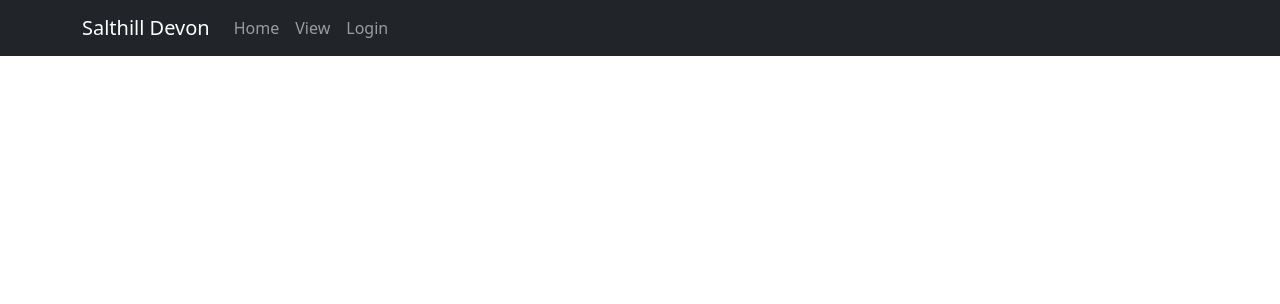
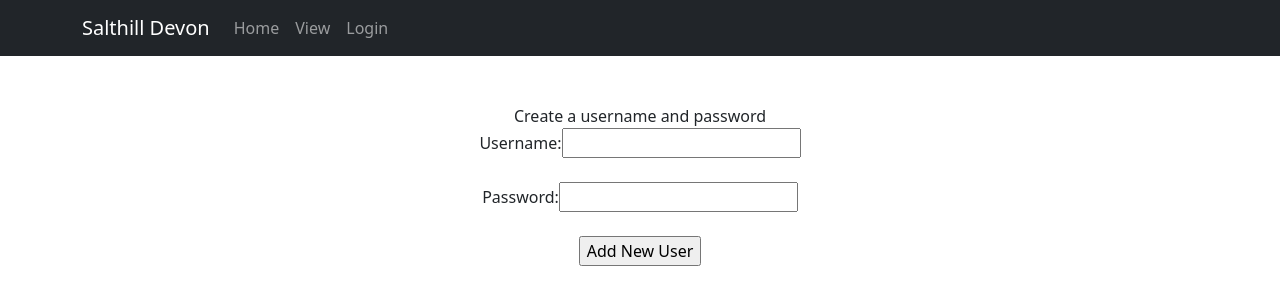
Before and after one commit to EoinieLawless/professional-practice-it, a React (Create React App) app in the folder dromsoccer/: page /register in a window 1280 px wide. Shown: the top 304 px of the page. Built offline with nearby package versions, Linux system fonts and the light colour scheme.

Commit message:
RegisterPage

```diff
--- a/dromsoccer/src/App.js
+++ b/dromsoccer/src/App.js
@@ -5,6 +5,7 @@ import Navbar from 'react-bootstrap/Navbar';
 import Container from 'react-bootstrap/Container';
 import Nav from 'react-bootstrap/Nav';
 import { Login } from './Pages/login';
+import { Register } from './Pages/register'
 import { CageView } from './Pages/cageView';
 import { CageViewTestView } from './Pages/cageViewTestView';
 
@@ -34,6 +35,7 @@ class App extends React.Component {
             <Route path='/' element={<CageView></CageView>}></Route>
             <Route path='/view' element={<CageViewTestView></CageViewTestView>}></Route>
             <Route path='/login' element={<Login></Login>}></Route>
+            <Route path='/register' element={<Register></Register>}></Route>
           </Routes>
           </div>
       </Router>
--- a/dromsoccer/src/Pages/login.js
+++ b/dromsoccer/src/Pages/login.js
@@ -25,11 +25,12 @@ export class Login extends React.Component {
     }
 
     render() {
-        const { errors } = this.state;
+
         return (
             <div>
                 <form className="form">
-
+<br></br>
+<br></br>
                     <label htmlFor="username">Username:</label>
                     <input
                         className="form__input"
@@ -39,7 +40,8 @@ export class Login extends React.Component {
                         id="username"
                         required
                     />
-
+<br></br>
+<br></br>
                     <label htmlFor="password">Password:</label>
                     <input
                         className="form__input"
@@ -49,6 +51,14 @@ export class Login extends React.Component {
                         value={this.state.password}
                         required
                     />
+<br></br>
+<br></br>
+                    <text>Don't have an account, register below</text>
+                    <br></br>
+                    <Link to="/register"><button>
+                      Register
+                    </button>
+                    </Link>
                 </form>
             </div>
         );
--- /dev/null
+++ b/dromsoccer/src/Pages/register.js
@@ -0,0 +1,94 @@
+import React from "react";
+import { Link } from "react-router-dom";
+import axios from "axios";
+
+
+export class Register extends React.Component {
+    constructor(){
+        super();
+
+        this.handleSubmit = this.handleSubmit.bind(this);
+        this.onChangeUsername = this.onChangeUsername.bind(this);
+        this.onChangePassword = this.onChangePassword.bind(this);
+
+        this.state = {
+            username: "",
+            password: "",
+
+        };
+    }
+
+    handleSubmit(e){
+        e.preventDefault();
+        console.log(`Button clicked
+        ${this.state.username},
+        ${this.state.password}
+        `);
+
+
+        const newUser = {
+            username: this.state.username,
+            password: this.state.password
+        };
+
+        axios.post('http://localhost:4000/api/register', newUser)
+        .then()
+        .catch();
+
+        this.setState({
+            username:'',
+            password:'',
+        })
+    }
+
+    onChangeUsername = e => {
+        this.setState({
+            username:e.target.value
+        })
+    }
+
+    onChangePassword = e => {
+        this.setState({
+            password:e.target.value
+        })
+    }
+
+
+
+    render() {
+
+        return (
+            <div>
+
+<br></br>
+<br></br>
+                <text>Create a username and password</text>
+                <br></br>
+                <form onSubmit={this.handleSubmit}>
+                    <label htmlFor="username">Username:</label>
+                    <input
+                        className="form__control"
+                        onChange={this.onChangeUsername}
+                        value={this.state.username}
+                        required
+                    />
+<br></br>
+<br></br>
+                    <label htmlFor="password">Password:</label>
+                    <input
+                        className="form__control"
+                        onChange={this.onChangePassword}
+                        value={this.state.password}
+                        required
+                    />
+                    <br></br>
+                    <br></br>
+                    <input type="submit" value="Add New User" />
+                </form>
+
+            </div>
+        );
+    }
+}
+
+export default Register;
```
Also changed, not shown: dromsoccer/src/Pages/users.js (added, +7 -0 lines), 1 other file (tests, documents, lock files or other folders).
